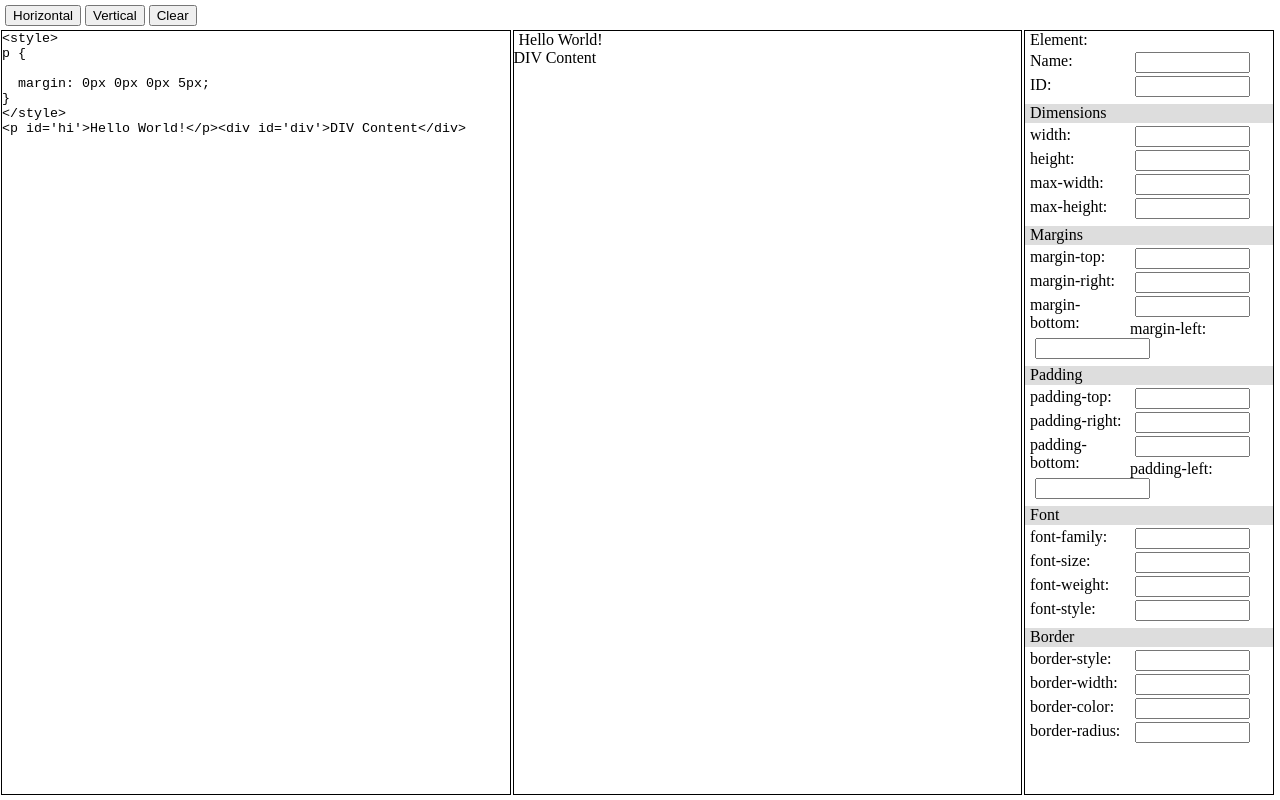
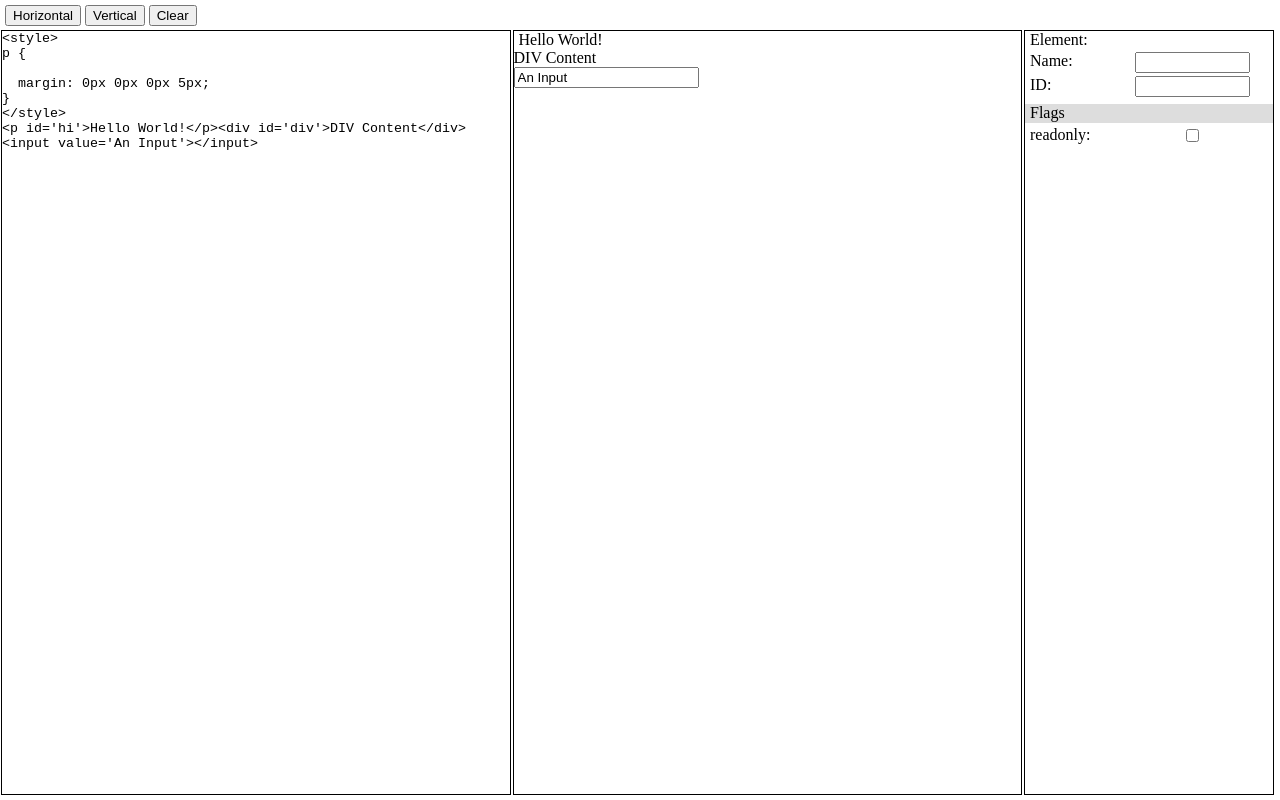
Before and after one commit to cliftonm/TablesAndDivs, a plain HTML site: page editor.html in a window 1280 px wide. Drawn offline with nearby package versions, Linux system fonts and the light colour scheme.

Commit message:
Somewhat gross implementation of properties, particularly checkbox.  Gross because we're having to handle the special case of an object style instead of a string style definition.

```diff
--- a/editor.html
+++ b/editor.html
@@ -307,6 +307,10 @@ selectors in JS
     <div class='__hidden' id = '__styleTemplate'>
         <div class='__propertyItem'><span class='__propertyLabel'>{name}:</span><input class='__propertyField' id='__inputProperty{name}' cssName='{name}'></div>
     </div>
+
+    <div class='__hidden' id = '__checkboxStyleTemplate'>
+        <div class='__propertyItem'><span class='__propertyLabel'>{name}:</span><input class='__propertyField' id='__inputProperty{name}' type='checkbox' cssName='{name}'></div>
+    </div>
 </body>
 
 <script>
@@ -384,16 +388,18 @@ function setupButtonBar() {
 }
 
 var sections = [
-        {name:'Dimensions', styles: ['width', 'height', 'max-width', 'max-height']},
-        {name:'Margins', styles: ['margin-top', 'margin-right', 'margin-bottom', 'margin-left']},
-        {name:'Padding', styles: ['padding-top', 'padding-right', 'padding-bottom', 'padding-left']},
-        {name:'Font', styles: ['font-family', 'font-size', 'font-weight', 'font-style']},
-        {name:'Border', styles: ['border-style', 'border-width', 'border-color', 'border-radius']},
+//        {name:'Dimensions', styles: ['width', 'height', 'max-width', 'max-height']},
+//        {name:'Margins', styles: ['margin-top', 'margin-right', 'margin-bottom', 'margin-left']},
+//        {name:'Padding', styles: ['padding-top', 'padding-right', 'padding-bottom', 'padding-left']},
+//        {name:'Font', styles: ['font-family', 'font-size', 'font-weight', 'font-style']},
+//        {name:'Border', styles: ['border-style', 'border-width', 'border-color', 'border-radius']},
+        {name:'Flags', styles: [{style:'readonly', control:'checkbox'}]}
     ];
 
 var tagSections = [
+    {tag: 'input', sections: ['Margins', 'Padding', 'Flags']},
     {tag: 'p', sections: ['Dimensions', 'Margins', 'Padding', 'Font', 'Border']},
-    {tag: 'div', sections: ['Dimensions', 'Margins', 'Padding', 'Border']}
+    {tag: 'div', sections: ['Dimensions', 'Margins', 'Padding', 'Border']},
 ];
 
 function setupSourcePropertiesContainer() {
@@ -437,11 +443,30 @@ function setupSourcePropertiesContainer() {
     {
         section.styles.forEach(sectStyle =>
         {
+            if (typeof(sectStyle) == 'string') {
+                // we're defaulting to an input box
                 let inputElement = '#__inputProperty' + sectStyle;
                 $(document).on('keypress', inputElement, onInputKeyPress);
                 $(document).on('blur', inputElement, updateElementStyle);
+            } else {
+                // an object with form {style:'[style]', control:'[control]'}
+                switch(sectStyle.control)
+                {
+                    case 'checkbox':
+                        let inputElement = '#__inputProperty' + sectStyle.style;
+                        $(document).on('click', inputElement, onCheckbox);
+                        break;
+                }
+            }
         });
     });
+}
+
+function onCheckbox(event) {
+    let el = $('#' + event.currentTarget.id);
+    let attr = $(el).attr('cssName');
+    let checked = el.is(':checked');
+    $(selectedElement).prop(attr, checked);
 }
 
 function onInputKeyPress(event) {
@@ -496,7 +521,15 @@ function insertStyles(styles, template) {
 
     styles.forEach(s =>
     {
+        if (typeof(s) == 'string') {
             template = template + styleTemplate.replaceAll('{name}', s);
+        } else {
+            // An object with form {style:'[style]', control:'[control]'}
+            // The default is [control]StyleTemplate to override the "input" template.
+            // TODO: If the style itself defines a 'template', then override again.
+            let overrideTemplate = $('#__' + s.control + 'StyleTemplate').html();
+            template = template + overrideTemplate.replaceAll('{name}', s.style);
+        }
     });
 
     return template;
@@ -692,13 +725,25 @@ function populateStyleValues(el, tagName) {
 
     allowableSections.forEach(s =>
     {
+        if (sections.filter(section => section.name == s).length > 0) {
             let sectionStyles = sections.filter(section => section.name == s)[0].styles;
             sectionStyles.forEach(sectStyle =>
+            {
+                if (typeof(sectStyle) == 'string')
                 {
                     let styleValue = $(el).css(sectStyle);
                     let inputElement = '#__inputProperty' + sectStyle;
                     $(inputElement).val(styleValue);
+                } else {
+                    let styleValue = $(el).css(sectStyle.style);
+                    let inputElement = '#__inputProperty' + sectStyle.style;
+                    $(inputElement).val(styleValue);
+                }
             });
+        } else {
+            console.log('Section ' + s + ' is not defined.');
+        }
+
     });
 }
 
@@ -726,7 +771,7 @@ function clearEditors() {
 }
 
 function demo() {
-    let demoText="<style>\np {\n\n  margin: 0px 0px 0px 5px;\n}\n</style>\n<p id='hi'>Hello World!</p><div id='div'>DIV Content</div>";
+    let demoText="<style>\np {\n\n  margin: 0px 0px 0px 5px;\n}\n</style>\n<p id='hi'>Hello World!</p><div id='div'>DIV Content</div><input value='An Input'></input>";
     $('#__editorv').val(demoText);
     $('#__previewv').html(demoText);
     $('#__editorh').val(demoText);
```
Lines whose indentation alone changed are shown as unchanged.
